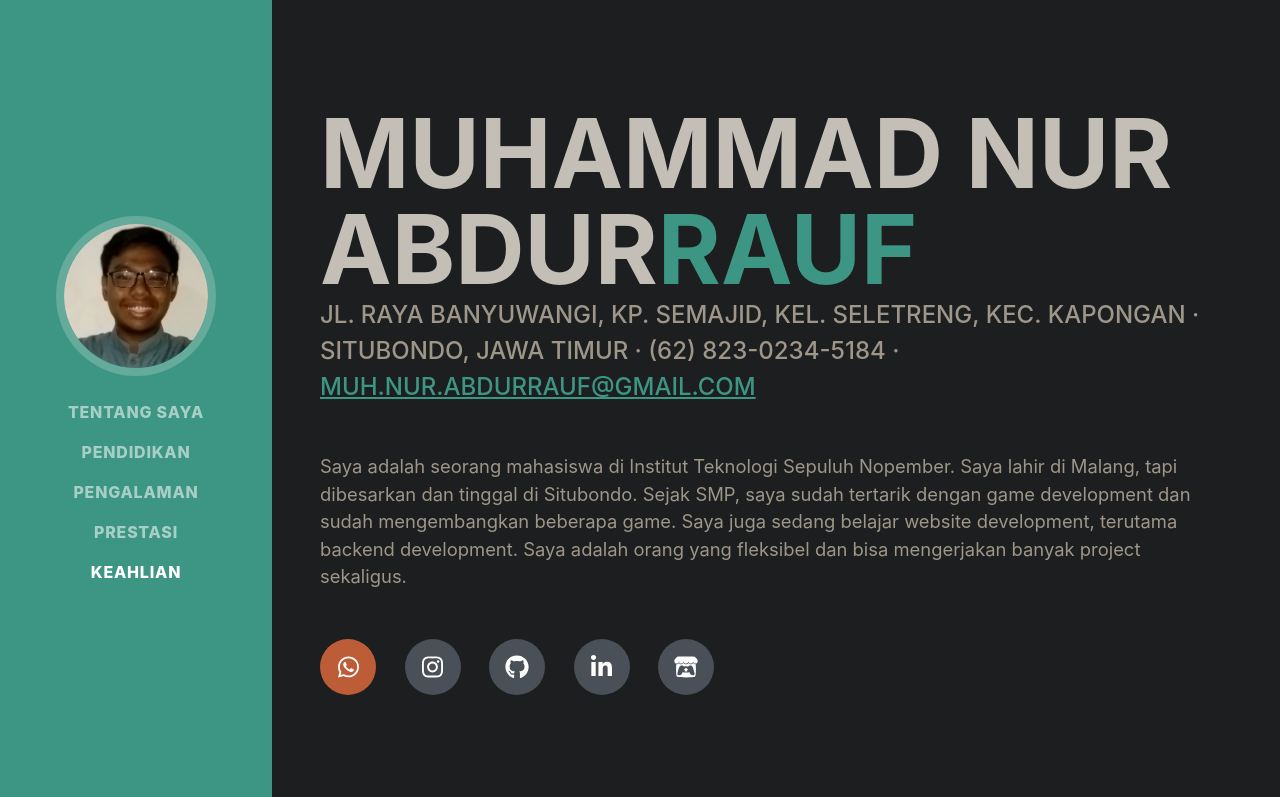
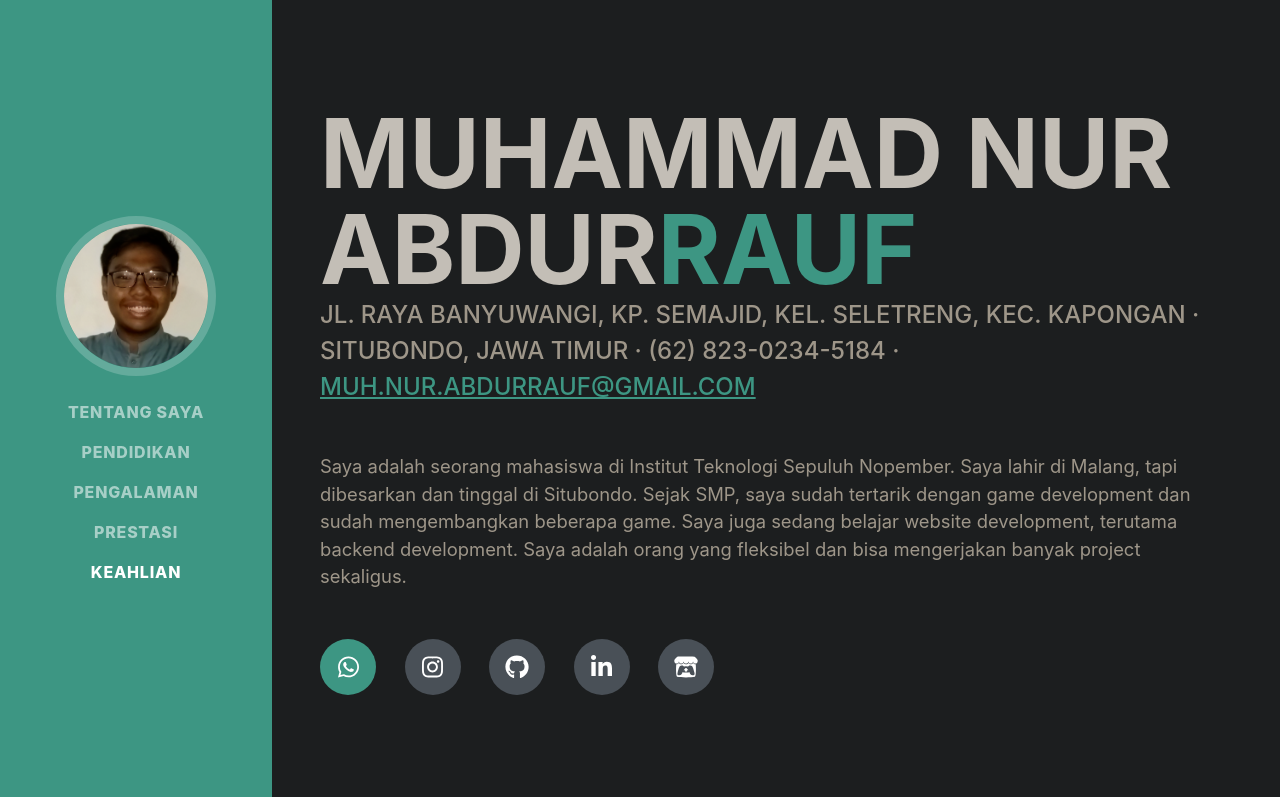
Before and after one commit to raassh-23/raassh-23.github.io, a plain HTML site: page index.html in a window 1280 px wide. In both pictures the pointer is over the link 348 px from the left and 667 px from the top of the page. Shown: the top 797 px of the page. Drawn offline with nearby package versions, Linux system fonts and the light colour scheme; a web font is replaced by a local one.

Commit message:
change social-icon style

```diff
--- a/css/custom.css
+++ b/css/custom.css
@@ -57,3 +57,7 @@ em {
 .year {
     font-weight: bold;
 }
+
+.social-icons .social-icon:hover {
+    background-color: #3d9683;
+  }
```
